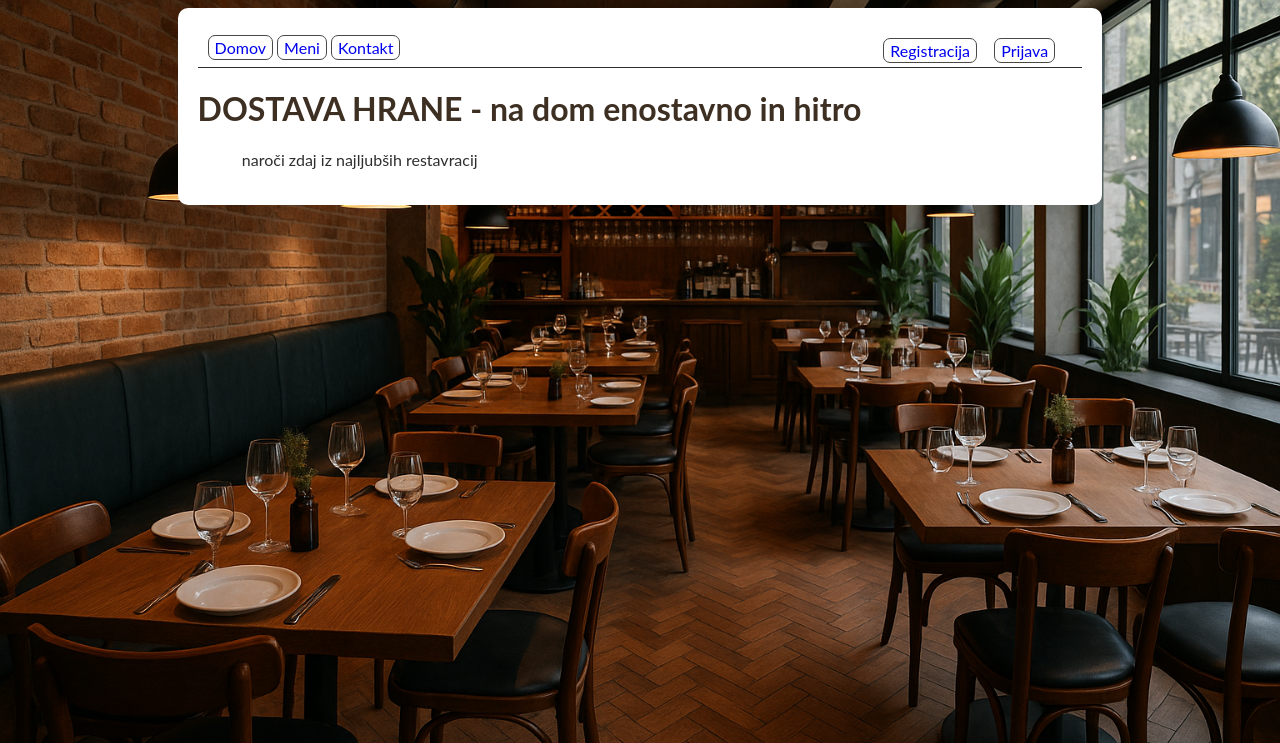
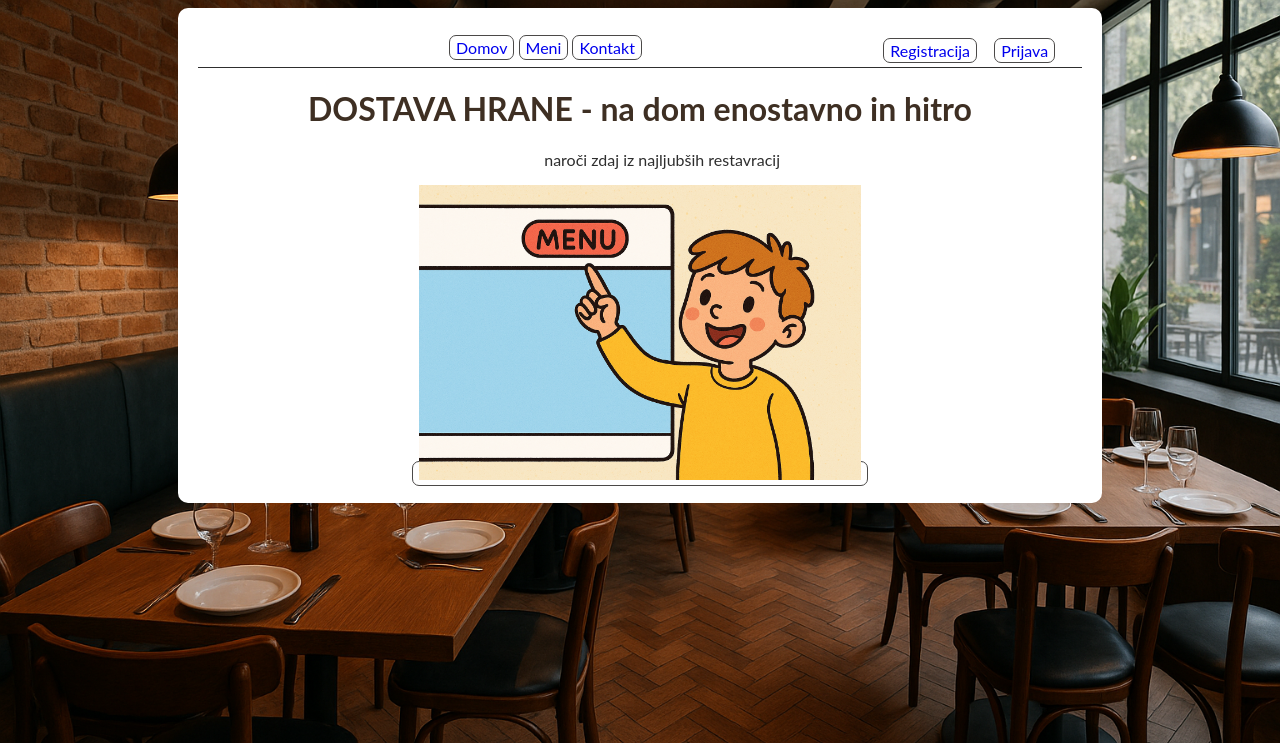
Before and after one commit to davidB123KING/dostava-hrane, a PHP site: page / in a window 1280 px wide. Shown: the top 743 px of the page. Run offline with PHP 8.4, Linux system fonts and the light colour scheme.

Commit message:
solsko delo

```diff
--- a/index.php
+++ b/index.php
@@ -18,6 +18,11 @@
             <h1>DOSTAVA HRANE - na dom enostavno in hitro</h1>
             <p>naroči zdaj iz najljubših restavracij</p>
 </div>
+
+    <a class="slika" href="meni.php">
+        <img src="otrok_meni.png" alt="Meni" class="otrok_slika">
+    </a>
+
 </div>
 </body>
     </html>
--- a/oblika.css
+++ b/oblika.css
@@ -11,6 +11,7 @@ body{
     width:70%;
     padding: 20px;
     border-radius: 10px;
+    text-align: center;
 
 
 }
@@ -39,3 +40,9 @@ a:hover {
   border-bottom: #2e2e2e 1px solid;
   padding: 10px;
 }
+
+.otrok_slika{
+  width:50%;
+  height:50%;
+
+}
```
Also changed, not shown: kuhar_meni.png (added), otrok_meni.png (added), slika_meni.png (added).
